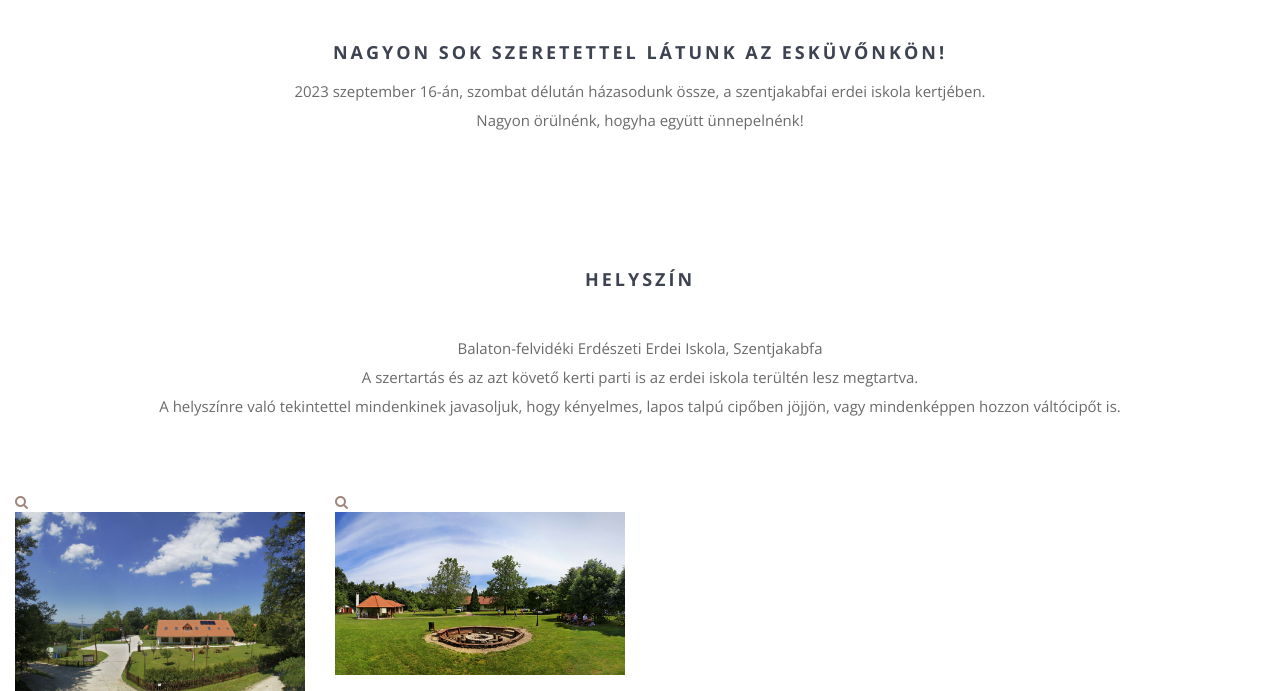
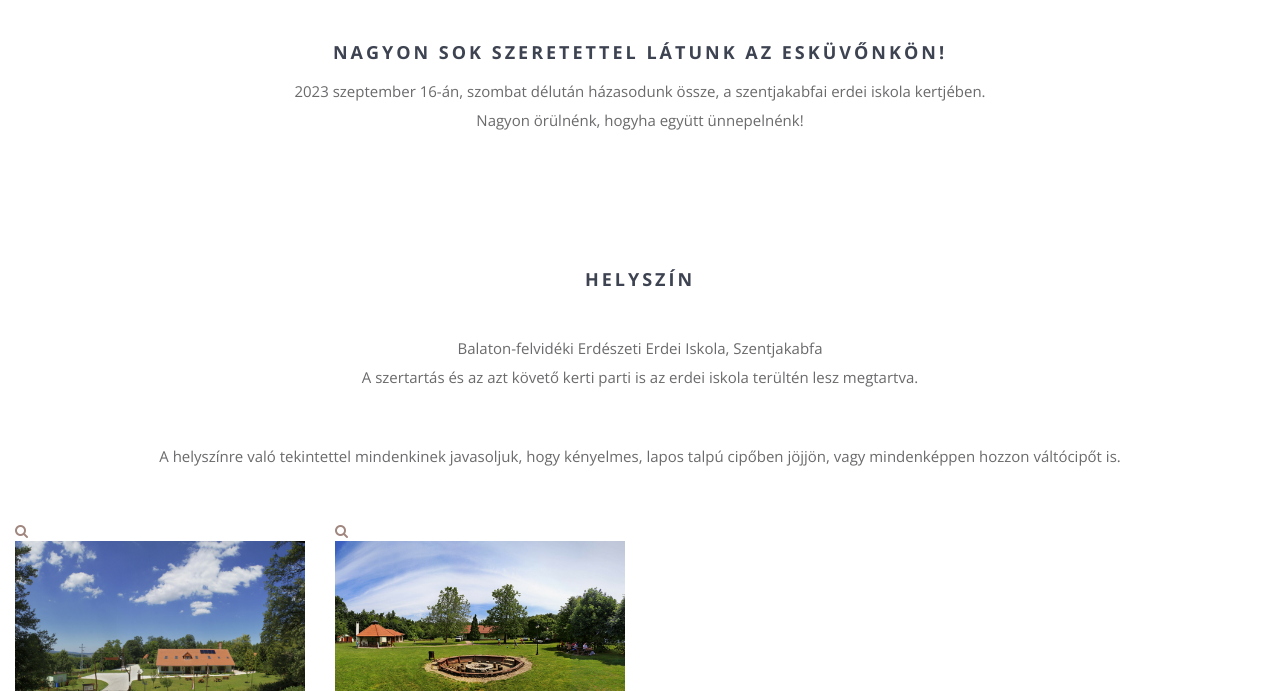
Before and after one commit to annaesbalazs/eskuvo, a website: page index.html in a window 1280 px wide. Shown: the part 772-1463 px from the top of the page. Drawn offline with nearby package versions, Linux system fonts and the light colour scheme; some packages are replaced by stand-ins of ours; files whose address does not match are found by name.

Commit message:
Revert "Fix missing image"
This reverts commit 121bab7c5d0d183ac1d62c31ca8837e939d2dd07.

```diff
--- a/index.html
+++ b/index.html
@@ -126,14 +126,15 @@
             <div class="col-md-12 text-center">
                 <h3 class="header">Helyszín</h3>
                 <p>Balaton-felvidéki Erdészeti Erdei Iskola, Szentjakabfa <br>
-                    A szertartás és az azt követő kerti parti is az erdei iskola terültén lesz megtartva.<br>
-                    A helyszínre való tekintettel mindenkinek javasoljuk, hogy kényelmes, lapos talpú cipőben jöjjön, vagy mindenképpen hozzon váltócipőt is.
-                </p>
+                    A szertartás és az azt követő kerti parti is az erdei iskola terültén lesz megtartva. </p>
             </div>
         </div>
         <div class="row">
             <div class="col-md-3 hidden-sm hidden-xs"><img src="" class="wp1"></div>
             <div class="col-md-12">
+                <p>
+                    A helyszínre való tekintettel mindenkinek javasoljuk, hogy kényelmes, lapos talpú cipőben jöjjön, vagy mindenképpen hozzon váltócipőt is.
+                </p>
             </div>
             <div class="col-md-3 hidden-sm hidden-xs"><img src="" class="wp2"></div>
         </div>
```
